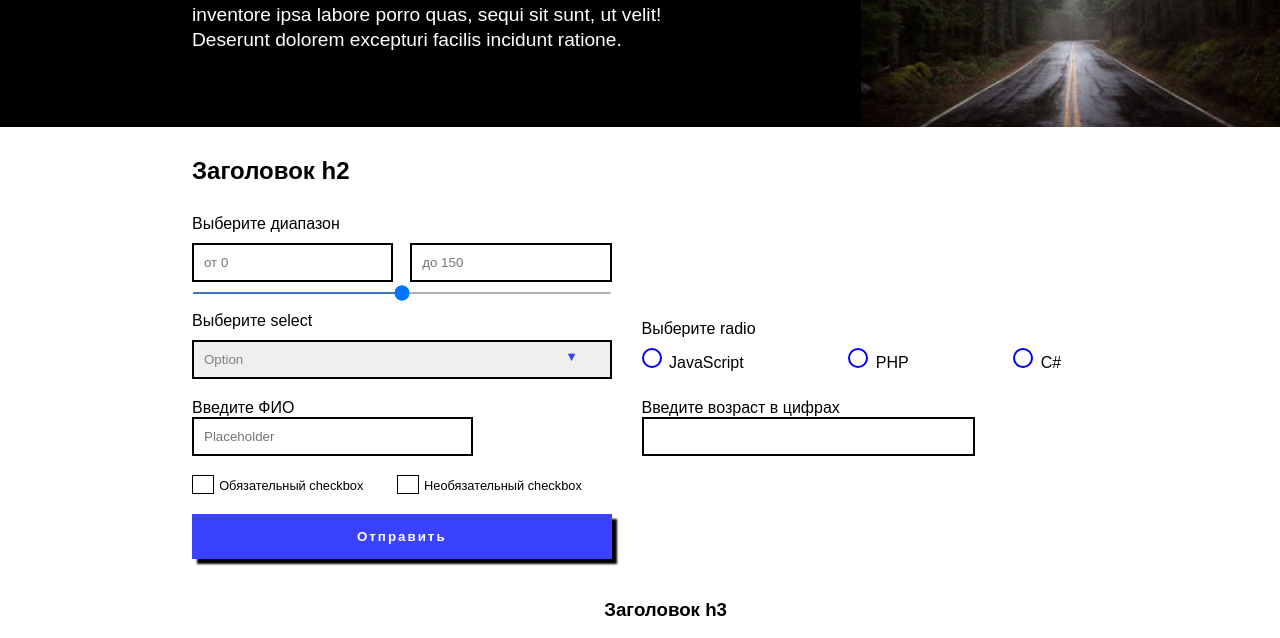
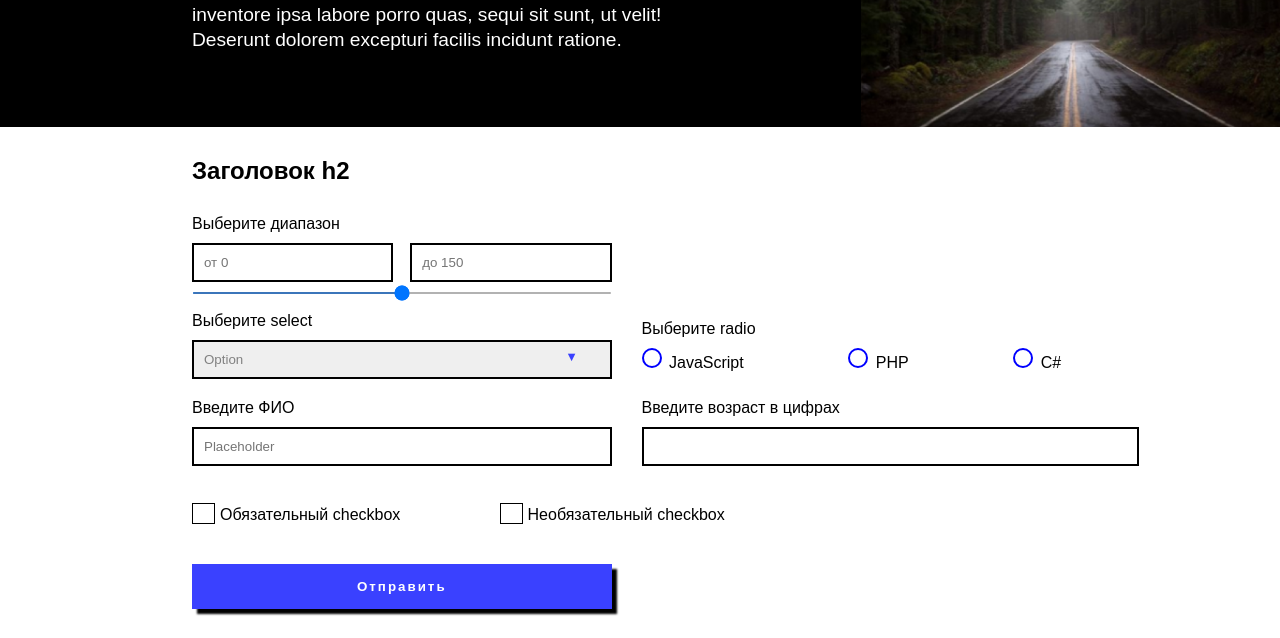
Before and after one commit to ElJulii/frontEnd-model, a plain HTML site: page index.html in a window 1280 px wide. Shown: the part 128-766 px from the top of the page. Drawn offline with Linux system fonts and the light colour scheme.

Commit message:
checkbox, name and number to computer

```diff
--- a/style.css
+++ b/style.css
@@ -408,4 +408,28 @@ footer {
         display: flex;
         gap: 17%;
     }
+    /*input name and input number*/
+
+    .main__text-input--name, .main__number-input--number {
+        width: 100%;
+        margin-top: 10px;
+    }
+
+    .main__text-input--waring {
+        margin-left: 0;
+    }
+
+    /*input checkbox*/
+
+    .main__input-checkbox {
+        display: initial;
+        padding: 20px 0;
+    }
+
+    .main__input-checkbox label:first-child {
+        margin-right: 10%;
+    }
+    .main__input-checkbox label {
+        font-size: 1rem;
+    }
 }
```
